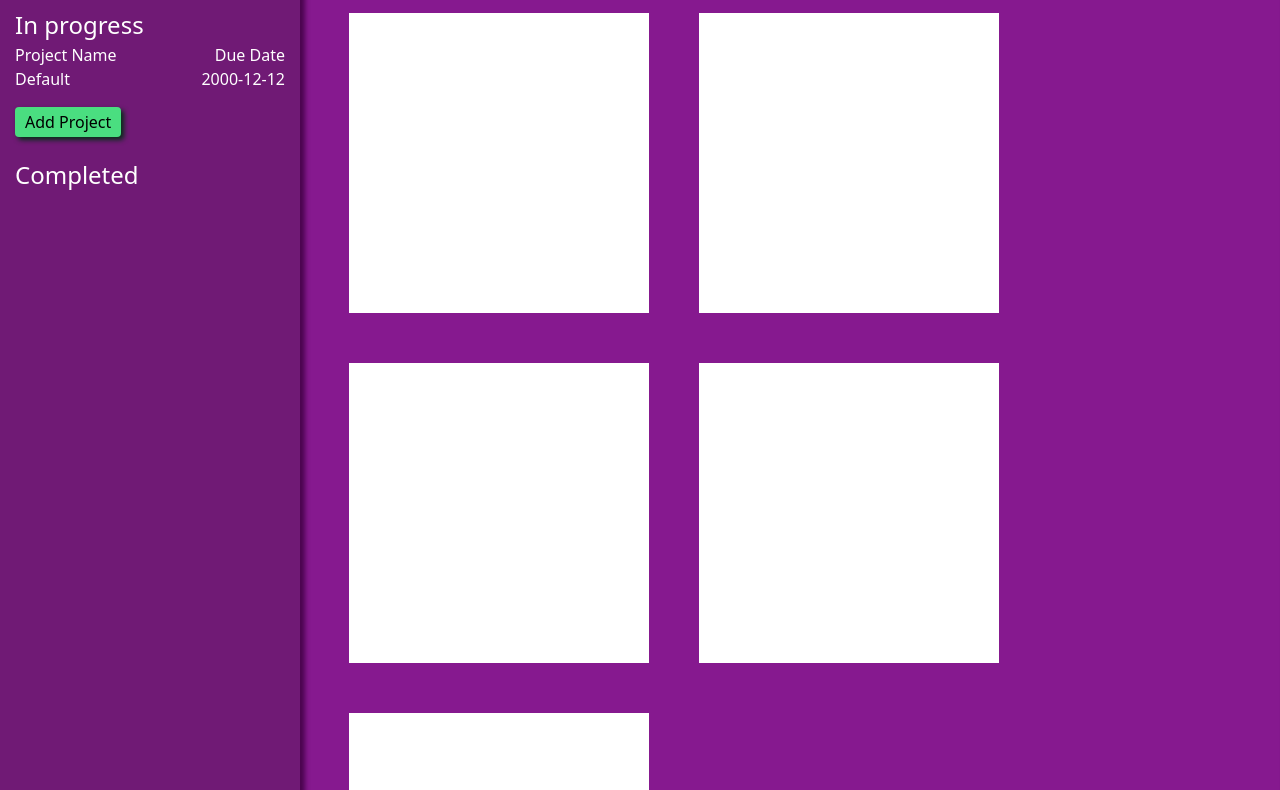
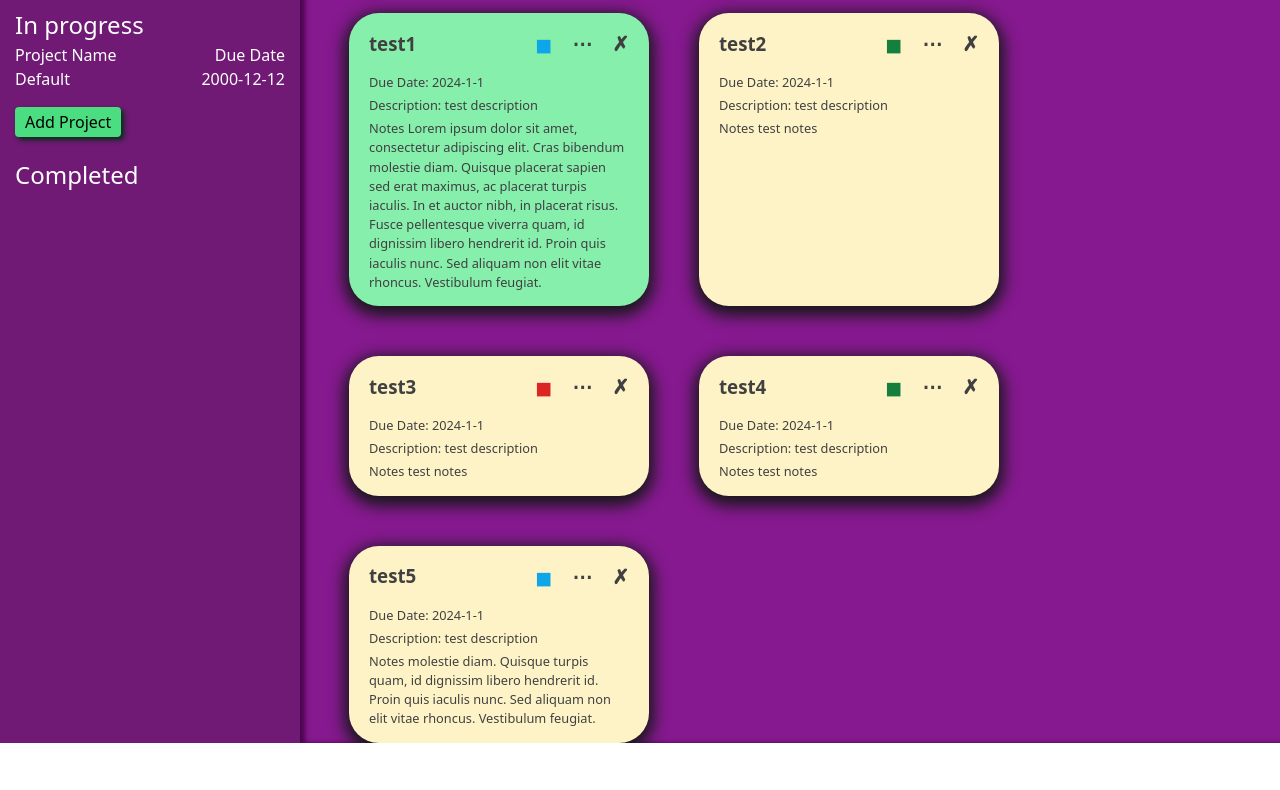
Before and after one commit to ShrikeSwallow/todo-app, a website built with webpack: page src/template.html in a window 1280 px wide. Shown: the part 75-865 px from the top of the page. After the commit the page ends 818 px from the top, so only its background shows below. Built offline with nearby package versions, Linux system fonts and the light colour scheme.

Commit message:
Implement majority of styling for Main grid

```diff
--- a/src/domManager.js
+++ b/src/domManager.js
@@ -16,36 +16,36 @@ export class DOMManager {
       "test1",
       "2024-1-1",
       "test description",
-      "test priority",
-      "test notes"
+      "low",
+      "Lorem ipsum dolor sit amet, consectetur adipiscing elit. Cras bibendum molestie diam. Quisque placerat sapien sed erat maximus, ac placerat turpis iaculis. In et auctor nibh, in placerat risus. Fusce pellentesque viverra quam, id dignissim libero hendrerit id. Proin quis iaculis nunc. Sed aliquam non elit vitae rhoncus. Vestibulum feugiat. "
     );
     const testTodo2 = new ToDo(
       "test2",
       "2024-1-1",
       "test description",
-      "test priority",
+      "medium",
       "test notes"
     );
     const testTodo3 = new ToDo(
       "test3",
       "2024-1-1",
       "test description",
-      "test priority",
+      "high",
       "test notes"
     );
     const testTodo4 = new ToDo(
       "test4",
       "2024-1-1",
       "test description",
-      "test priority",
+      "medium",
       "test notes"
     );
     const testTodo5 = new ToDo(
       "test5",
       "2024-1-1",
       "test description",
-      "test priority",
-      "test notes"
+      "low",
+      " molestie diam. Quisque  turpis quam, id dignissim libero hendrerit id. Proin quis iaculis nunc. Sed aliquam non elit vitae rhoncus. Vestibulum feugiat. "
     );
     this.PM.addToDo(testTodo);
     this.PM.addToDo(testTodo2);
@@ -98,13 +98,63 @@ export class DOMManager {
   }
   drawContentTodos(project) {
     const content = document.querySelector(".content");
-    content.innerHTML = `<h2 class="content-header">ToDo in project <em>${project.name}</em></h2><div class="container"></div>`;
+    content.innerHTML = `<h2 class="content-header">ToDos in project <em>${project.name}</em></h2><div class="container"></div>`;
     const container = document.querySelector(".container");
     const todos = this.PM.getToDos(project);
     console.log("This should generate in the main body:", todos);
     todos.forEach((todo) => {
       const card = document.createElement("div");
       card.classList.add("todo-card");
+      if (todo.isComplete) {
+        card.classList.add("todo-complete");
+      }
+
+      //Card header including todo title and action icons
+      const todoHeader = document.createElement("div");
+      todoHeader.classList.add("todo-header");
+
+      const name = document.createElement("h3");
+      name.textContent = `${todo.name}`;
+      todoHeader.appendChild(name);
+
+      const actions = document.createElement("ul");
+      actions.classList.add("todo-icons");
+
+      const priority = document.createElement("li");
+      const priorityLevel = `priority-${todo.priority}`;
+      priority.classList.add(priorityLevel);
+      priority.textContent = "■";
+      actions.append(priority);
+
+      const edit = document.createElement("li");
+      edit.classList.add("edit-icon");
+      edit.textContent = "⋯";
+      actions.appendChild(edit);
+
+      const del = document.createElement("li");
+      del.classList.add("delete-icon");
+      del.textContent = "✗";
+      actions.appendChild(del);
+
+      todoHeader.appendChild(actions);
+      //end of header sections, all todos below are separated by empty line
+
+      const date = document.createElement("p");
+      date.classList.add("due-date");
+      date.textContent = `Due Date: ${todo.dueDate}`;
+
+      const description = document.createElement("p");
+      description;
+      description.textContent = `Description: ${todo.description}`;
+
+      const notes = document.createElement("p");
+      notes.textContent = `Notes
+      ${todo.notes}`;
+
+      card.appendChild(todoHeader);
+      card.appendChild(date);
+      card.appendChild(description);
+      card.appendChild(notes);
 
       container.appendChild(card);
     });
--- a/src/styles.css
+++ b/src/styles.css
@@ -66,10 +66,67 @@ main {
   margin-top: 2rem;
   display: grid;
   grid-template-columns: repeat(auto-fit, 300px);
-  grid-auto-rows: minmax(300px, min-content);
+  grid-auto-rows: min-content;
   gap: 50px;
 }
 
 .todo-card {
-  background-color: white;
+  color: #404040;
+  background-color: #fef3c7;
+  border-radius: 30px;
+  box-shadow: 0px 5px 15px 5px #18181b;
+  align-self: stretch;
+  padding: 10px 20px;
 }
+
+.todo-card.todo-complete {
+  background-color: #86efac;
+}
+
+.todo-header {
+  display: flex;
+  justify-content: space-between;
+  align-items: center;
+}
+
+.todo-header h3 {
+  color: #404040;
+}
+
+.todo-icons {
+  margin: 0;
+  padding: 0;
+  list-style: none;
+  font-size: 1.25rem;
+  font-weight: 700;
+  display: flex;
+  gap: 20px;
+  align-items: center;
+}
+
+.priority-low,
+.priority-medium,
+.priority-high {
+  font-size: 1.75rem;
+}
+
+.priority-low {
+  color: #0ea5e9;
+}
+
+.priority-medium {
+  color: #15803d;
+}
+
+.priority-high {
+  color: #dc2626;
+}
+
+.todo-card > *,
+.todo-card > * > * {
+  margin: 0 0 0.25rem 0;
+}
+
+.todo-card p {
+  font-size: 0.8rem;
+}
--- a/src/template.html
+++ b/src/template.html
@@ -23,7 +23,7 @@
           <ul class="projects-list"></ul>
         </div>
       </div>
-      <div class="content"><h2>ToDo in project Default</h2></div>
+      <div class="content"></div>
     </main>
   </body>
 </html>
```
